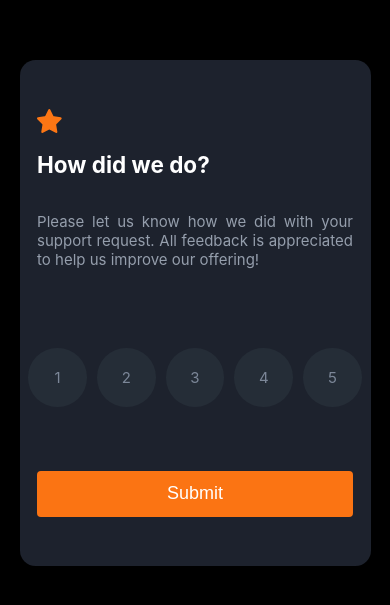
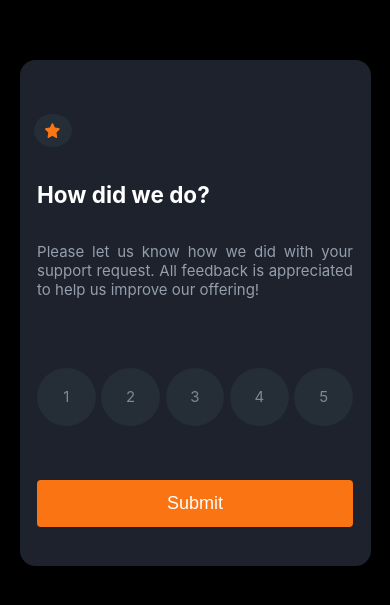
Before and after one commit to Jacks113/rate_us_page, a React (Create React App) app: page / in a window 390 px wide. Shown: the part 109-714 px from the top of the page. Built offline with nearby package versions, Linux system fonts and the light colour scheme; the HTML template or start-up script is replaced by a standard one.

Commit message:
further adjustment to css responsivenes

```diff
--- a/src/App.css
+++ b/src/App.css
@@ -41,6 +41,7 @@ body {
 
 
 .rateUs {
+  /* overflow: auto; */
   display: flex;
   flex-direction: column;
   justify-content: space-evenly;
@@ -54,7 +55,9 @@ body {
 }
 
 .ratingContainer{
-  width: 80%;
+  overflow: auto;
+
+  width: 90%;
   display: flex;
   flex-direction: row;
   justify-content: space-between;
@@ -63,10 +66,29 @@ body {
 }
 
 .ratingButton{
-  height: 6vmin;
-  width: 6vmin;
-  border-radius: 3vmin;
-  padding: 2vmin;
+  height: 7vmin;
+  width: 7vmin;
+  border-radius: 3.5vmin;
+  padding: 2.5vmin;
+  text-align: center;
+}
+
+.star{
+  display: flex;
+  padding: 3%;
+  justify-content: center;
+  align-items: center;
+  border-radius: 50%;
+  background-color: hsl(213, 19%, 18%);;
+  width: 12%;
+  /* height: 18%; */
+  margin-left: -1%
+}
+
+.star img{
+  /* height: 80%; */
+  width: 80%;
+
 }
 
 .not-selected{
@@ -84,7 +106,7 @@ body {
   background-color: hsl(25, 97%, 53%);
   border: 1px transparent;
   border-radius: 1vw;
-  padding: 50px;
+  padding: 2vh;
   width: 90%;
   padding: 0.8rem;
   color: hsl(0, 0%, 100%);
@@ -111,9 +133,6 @@ body {
   text-align: justify;
 }
 
-.description-rating img{
-  width: 8%;
-}
 
 .description-rating p{
   	color: hsl(217, 12%, 63%);
@@ -135,7 +154,9 @@ body {
 }
 
 .submitted-rating{
+  overflow: auto;
   width: 90%;
+  height: 80%;
   display: flex;
   flex-direction: column;
   align-items: center;
@@ -144,9 +165,11 @@ body {
 }
 
 .submitted-rating img{
-  width: 30%;
-  margin: 5%;
+    margin-bottom: 5%;
+    /* width: 50%; */
+    height: 25%;
 }
+
 
 .submitted-rating p{
   text-align: center;
@@ -185,9 +208,7 @@ body {
     border-radius: 4vw;
   }
 
-  .ratingContainer{
-    width: 95%;
-  }
+
 
   .ratingButton{
     height: 15vmin;
--- a/src/components/Rating.js
+++ b/src/components/Rating.js
@@ -41,7 +41,10 @@ export default function Rating(props){
 
     return <div className="rateUs">
                 <div className="description-rating">
-                    <img src="..\images\icon-star.svg" alt="star"/>
+                    <figure className="star">
+                        <img src="..\images\icon-star.svg" alt="star"/>
+                    </figure>
+
                     <h2>How did we do?</h2>
                     <p>Please let us know how we did with your support request. All feedback is appreciated
                         to help us improve our offering!
```
